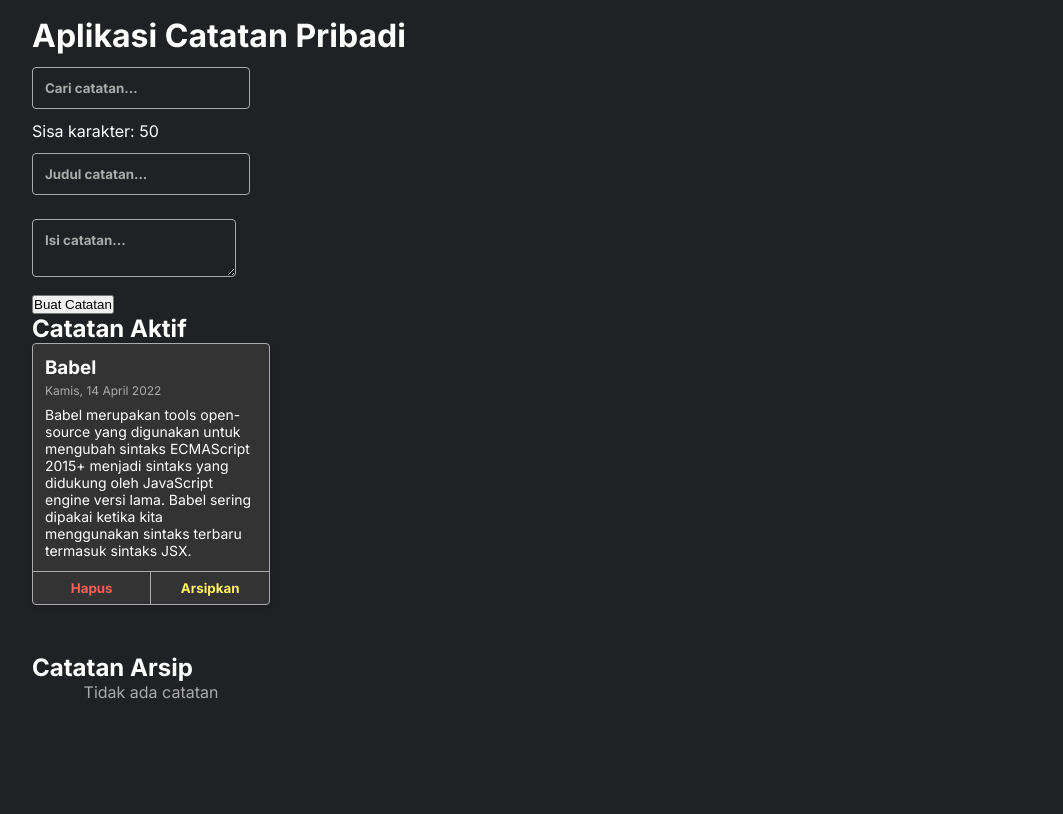
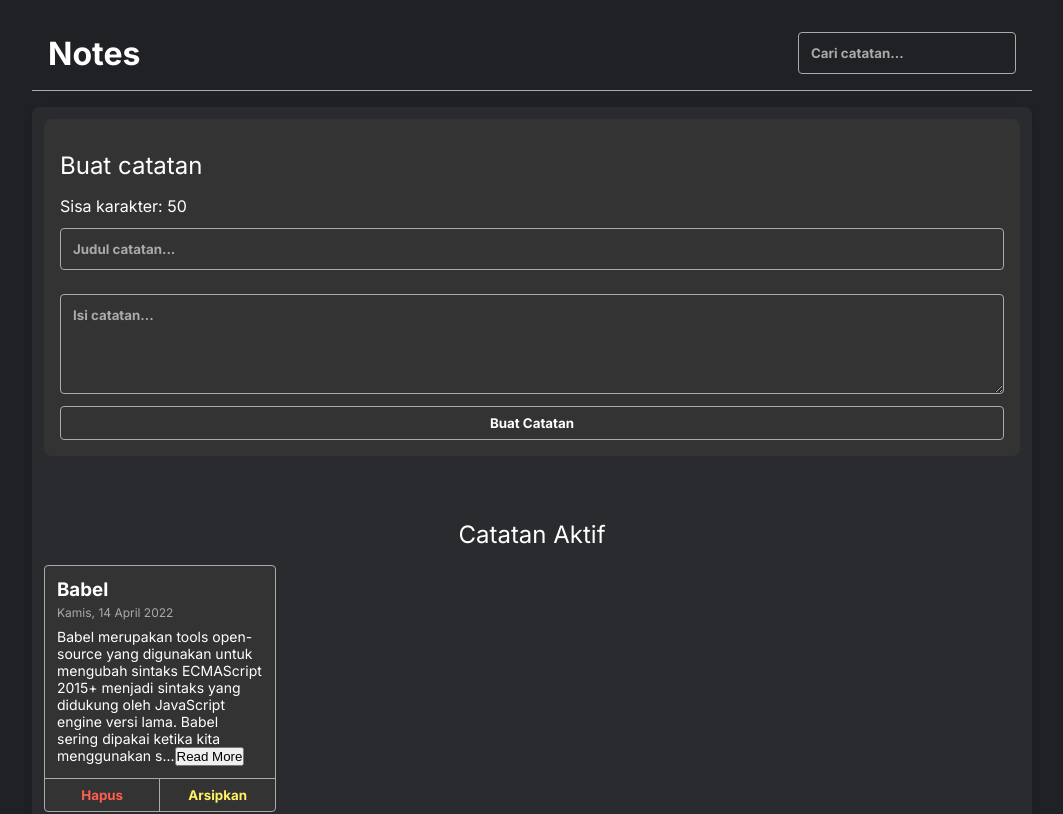
Before and after one commit to teramadhi/personal-notes-starter, a React (Vite) app: page / in a window 1280 px wide. Shown: the top 814 px of the page, without its empty margins (108-1171 px from the left). Built offline with nearby package versions, Linux system fonts and the light colour scheme.

Commit message:
akhirnya

```diff
--- a/index.html
+++ b/index.html
@@ -3,6 +3,7 @@
 <head>
     <meta charset="UTF-8" />
     <link rel="icon" type="image/svg+xml" href="/vite.svg" />
+    <link rel="stylesheet" href="/src/styles/style.css">
     <meta name="viewport" content="width=device-width, initial-scale=1.0" />
     <meta name="description" content="Aplikasi catatan pribadi berbasis React untuk menyimpan dan mengelola catatan harian">
 
--- a/src/App.jsx
+++ b/src/App.jsx
@@ -1,74 +1,115 @@
 // src/App.jsx
 import React, { useState } from 'react';
-import { initialNotes } from './utils/data' // Impor data awal
-import NoteForm from './components/NoteForm'
-import SearchBar from './components/SearchBar'
-import NoteList from './components/NoteList'
+import { initialNotes } from './utils/data';
+import NoteForm from './components/NoteForm';
+import SearchBar from './components/SearchBar';
+import NoteList from './components/NoteList';
+import './styles/style.css';
 
+/**
+ * Komponen utama aplikasi catatan.
+ *
+ * @component
+ * @returns {JSX.Element} Elemen JSX yang mewakili aplikasi catatan.
+ *
+ * @example
+ * return (
+ *   <App />
+ * )
+ *
+ * @description
+ * Komponen ini mengelola catatan dengan fitur pencarian, penambahan, penghapusan, dan pengarsipan catatan.
+ *
+ * @function
+ * @name App
+ *
+ * @property {Array} notes - Daftar catatan yang dikelola oleh aplikasi.
+ * @property {Function} setNotes - Fungsi untuk memperbarui daftar catatan.
+ * @property {string} searchQuery - Query pencarian untuk memfilter catatan.
+ * @property {Function} setSearchQuery - Fungsi untuk memperbarui query pencarian.
+ *
+ * @method
+ * @name addNote
+ * @description Menambahkan catatan baru ke daftar catatan.
+ * @param {string} title - Judul catatan.
+ * @param {string} body - Isi catatan.
+ *
+ * @method
+ * @name deleteNote
+ * @description Menghapus catatan berdasarkan ID.
+ * @param {number} id - ID catatan yang akan dihapus.
+ *
+ * @method
+ * @name toggleArchive
+ * @description Mengubah status arsip catatan berdasarkan ID.
+ * @param {number} id - ID catatan yang akan diubah status arsipnya.
+ *
+ * @property {Array} filteredNotes - Daftar catatan yang difilter berdasarkan query pencarian.
+ * @property {Array} activeNotes - Daftar catatan yang tidak diarsipkan.
+ * @property {Array} archivedNotes - Daftar catatan yang diarsipkan.
+ */
 function App() {
-  // State untuk menyimpan data catatan
-  const [notes, setNotes] = useState(initialNotes)
-  // State untuk pencarian
-  const [searchQuery, setSearchQuery] = useState('')
+  const [notes, setNotes] = useState(initialNotes);
+  const [searchQuery, setSearchQuery] = useState('');
 
-  // Fungsi untuk menambahkan catatan baru
   const addNote = (title, body) => {
     const newNote = {
-      id: +new Date(), // Generate ID unik
+      id: +new Date(),
       title,
       body,
       archived: false,
       createdAt: new Date().toISOString(),
-    }
-    setNotes([...notes, newNote])
-  }
+    };
+    setNotes([...notes, newNote]);
+  };
 
-  // Fungsi untuk menghapus catatan
   const deleteNote = (id) => {
-    setNotes(notes.filter(note => note.id !== id))
-  }
+    setNotes(notes.filter(note => note.id !== id));
+  };
 
-  // Fungsi untuk mengarsipkan catatan
   const toggleArchive = (id) => {
     setNotes(notes.map(note =>
-      note.id === id ? {...note, archived: !note.archived} : note
-    ))
-  }
+      note.id === id ? { ...note, archived: !note.archived } : note
+    ));
+  };
 
-  // Filter catatan berdasarkan pencarian
   const filteredNotes = notes.filter(note =>
     note.title.toLowerCase().includes(searchQuery.toLowerCase())
-  )
+  );
 
-  // Pisahkan catatan aktif dan arsip
-  const activeNotes = filteredNotes.filter(note => !note.archived)
-  const archivedNotes = filteredNotes.filter(note => note.archived)
+  const activeNotes = filteredNotes.filter(note => !note.archived);
+  const archivedNotes = filteredNotes.filter(note => note.archived);
 
   return (
-    <div className="App">
-      <h1>Aplikasi Catatan Pribadi</h1>
+    <div id="root">
+      <div className="note-app__header">
+        <h1>Notes</h1>
+        <div className="note-search">
           <SearchBar searchQuery={searchQuery} setSearchQuery={setSearchQuery} />
+        </div>
+      </div>
+      <div className="note-app__body">
+        <div className="note-input">
+          <h2>Buat catatan</h2>
           <NoteForm addNote={addNote} />
-
-      {notes.length === 0 ? (
-        <p>Tidak ada catatan</p>
-      ) : (
-        <>
+        </div>
         <h2>Catatan Aktif</h2>
         <NoteList
           notes={activeNotes}
           onDelete={deleteNote}
           onArchive={toggleArchive}
         />
-
         <h2>Catatan Arsip</h2>
+        {archivedNotes.length === 0 ? (
+          <p className="notes-list__empty-message">Tidak ada catatan</p>
+        ) : (
           <NoteList
             notes={archivedNotes}
             onDelete={deleteNote}
             onArchive={toggleArchive}
           />
-        </>
         )}
+      </div>
     </div>
   );
 }
--- a/src/components/NoteItem.jsx
+++ b/src/components/NoteItem.jsx
@@ -1,6 +1,35 @@
-import React from 'react';
+import React, { useState } from 'react';
 
+/**
+ * Komponen NoteItem menampilkan item catatan dengan opsi untuk menghapus atau mengarsipkan catatan.
+ *
+ * @param {Object} props - Properti yang diterima oleh komponen ini.
+ * @param {Object} props.note - Objek catatan yang berisi informasi catatan.
+ * @param {string} props.note.id - ID unik dari catatan.
+ * @param {string} props.note.title - Judul catatan.
+ * @param {string} props.note.body - Isi catatan.
+ * @param {string} props.note.createdAt - Tanggal pembuatan catatan.
+ * @param {boolean} props.note.archived - Status arsip catatan.
+ * @param {Function} props.onDelete - Fungsi yang dipanggil saat tombol hapus diklik.
+ * @param {Function} props.onArchive - Fungsi yang dipanggil saat tombol arsip diklik.
+ *
+ * @returns {JSX.Element} Elemen JSX yang mewakili item catatan.
+ */
 const NoteItem = ({ note, onDelete, onArchive }) => {
+  const [isExpanded, setIsExpanded] = useState(false);
+  const maxLength = 200; // Panjang maksimum teks sebelum dipotong
+
+  const toggleReadMore = () => {
+    setIsExpanded(!isExpanded);
+  };
+
+  const getDisplayText = () => {
+    if (isExpanded || note.body.length <= maxLength) {
+      return note.body;
+    }
+    return `${note.body.substring(0, maxLength)}...`;
+  };
+
   return (
     <div className="note-item">
       {/* Bagian konten catatan */}
@@ -11,7 +40,14 @@ const NoteItem = ({ note, onDelete, onArchive }) => {
             dateStyle: 'full',
           })}
         </p>
-          <p className="note-item__body">{note.body}</p>
+        <p className="note-item__body">
+          {getDisplayText()}
+          {note.body.length > maxLength && (
+            <button onClick={toggleReadMore} className="note-item__read-more">
+              {isExpanded ? 'Read Less' : 'Read More'}
+            </button>
+          )}
+        </p>
       </div>
 
       {/* Tombol aksi */}
@@ -30,7 +66,7 @@ const NoteItem = ({ note, onDelete, onArchive }) => {
         </button>
       </div>
     </div>
-    )
-  }
+  );
+};
 
-  export default NoteItem
+export default NoteItem;
--- a/src/styles/style.css
+++ b/src/styles/style.css
@@ -1,21 +1,23 @@
-/* Define CSS Variables */
+/* Mendefinisikan Variabel CSS */
 :root {
   --background-color: #202124;
   --text-color: #fff;
   --border-color: #aaa;
   --input-bg-color: transparent;
   --input-placeholder-color: #aaa;
-  --header-bg-color: #2a2b2e;
+  --body-bg-color: #2a2b2e;
   --note-input-bg-color: #333;
-  --box-shadow: 0 4px 8px rgba(0, 0, 0, 0.1);
+  --body-box-shadow: 0 4px 8px rgba(0, 0, 0, 0.1);
   --font-family: 'Inter', sans-serif;
+  --delete-button-color: #ff5f52;
 }
 
-/* Global Styles */
+/* Gaya Global */
 * {
   box-sizing: border-box;
   margin: 0;
   padding: 0;
+  user-select: text;
 }
 
 body {
@@ -24,7 +26,7 @@ body {
   font-family: var(--font-family);
   display: flex;
   justify-content: center;
-  align-items: flex-start; /* Align items to the start (top) */
+  align-items: flex-start;
   min-height: 100vh;
   margin: 0;
   padding: 16px;
@@ -53,36 +55,38 @@ input::placeholder, textarea::placeholder {
   font-weight: 700;
 }
 
-/* Header Styles */
+/* Gaya Header */
 .note-app__header {
+  display: flex;
   align-items: center;
+  justify-content: space-between;
   border-bottom: 1px solid var(--border-color);
-  display: flex;
-  justify-content: center;
   padding: 4px 16px;
   width: 100%;
   max-width: 1000px;
   margin: 0 auto;
+  flex-wrap: wrap;
 }
 
 .note-app__header h1 {
   color: var(--text-color);
-  flex: 1 1;
+  flex: 1 1 auto;
   margin: 8px 0;
-  text-align: center;
+  text-align: left;
 }
 
-/* Body Styles */
+/* Gaya Body */
 .note-app__body {
   margin: 16px auto;
   max-width: 1000px;
   padding: 12px;
+  padding-bottom: 100px;
   display: flex;
   flex-direction: column;
   align-items: center;
-  background-color: var(--header-bg-color);
+  background-color: var(--body-bg-color);
   border-radius: 8px;
-  box-shadow: var(--box-shadow);
+  box-shadow: var(--body-box-shadow);
 }
 
 .note-app__body h2 {
@@ -90,14 +94,28 @@ input::placeholder, textarea::placeholder {
   margin: 16px 0;
 }
 
-/* Note Input Styles */
+.note-search {
+  margin-left: auto;
+}
+
+/* Gaya Input Catatan */
 .note-input {
   margin: 0 auto 48px;
-  max-width: 500px;
+  width: 100%;
   background-color: var(--note-input-bg-color);
   padding: 16px;
   border-radius: 8px;
   box-shadow: var(--box-shadow);
+}
+
+.note-form {
+  display: flex;
+  flex-direction: column;
+  border-radius: 5px;
+}
+
+.note-form__body {
+  min-height: 100px;
 }
 
 .note-input input, .note-input textarea {
@@ -133,11 +151,12 @@ input::placeholder, textarea::placeholder {
   width: 100%;
 }
 
+/* Gaya Daftar Catatan */
 .notes-list {
   display: grid;
   gap: 16px;
   grid-template-columns: 1fr;
-  grid-template-rows: minmax(min-content, max-content);
+  grid-auto-rows: minmax(min-content, max-content);
   margin-bottom: 48px;
   width: 100%;
 }
@@ -147,6 +166,7 @@ input::placeholder, textarea::placeholder {
   text-align: center;
 }
 
+/* Gaya Item Catatan */
 .note-item {
   border: 1px solid var(--border-color);
   border-radius: 4px;
@@ -155,6 +175,8 @@ input::placeholder, textarea::placeholder {
   overflow: hidden;
   background-color: var(--note-input-bg-color);
   box-shadow: var(--box-shadow);
+  word-wrap: break-word;
+  word-break: break-word;
 }
 
 .note-item__content {
@@ -178,6 +200,7 @@ input::placeholder, textarea::placeholder {
 
 .note-item__body {
   font-size: 14px;
+  user-select: text;
 }
 
 .note-item__action {
@@ -198,7 +221,7 @@ input::placeholder, textarea::placeholder {
 
 .note-item__delete-button {
   border-right: 1px solid var(--border-color);
-  color: #ff5f52;
+  color: var(--delete-button-color);
 }
 
 .note-item__archive-button {
@@ -213,7 +236,14 @@ input::placeholder, textarea::placeholder {
   color: #b00020;
 }
 
-@media only screen and (min-width: 500px) {
+/* Media Queries */
+@media only screen and (min-width: 150px) {
+  .note-search {
+    margin-right: auto;
+  }
+}
+
+@media only screen and (min-width: 400px) {
   .notes-list {
     grid-template-columns: 1fr 1fr;
   }
@@ -223,10 +253,6 @@ input::placeholder, textarea::placeholder {
   .notes-list {
     grid-template-columns: repeat(3, 1fr);
   }
-
-  .note-search input {
-    min-width: 400px;
-  }
 }
 
 @media only screen and (min-width: 1000px) {
--- a/src/utils/index.js
+++ b/src/utils/index.js
@@ -54,3 +54,5 @@ const showFormattedDate = (date) => {
 }
 
 export { getInitialData, showFormattedDate };
+
+import './styles/style.css';
```
Also changed, not shown: src/NoteForm.jsx (deleted, +0 -41 lines), src/NoteList.jsx (deleted, +0 -17 lines), src/components/NoteForm.jsx (+11 -0 lines), src/components/NoteList.jsx (+9 -0 lines), src/components/SearchBar.jsx (+8 -0 lines), src/index.jsx (+9 -0 lines). Lines whose indentation alone changed are shown as unchanged.
